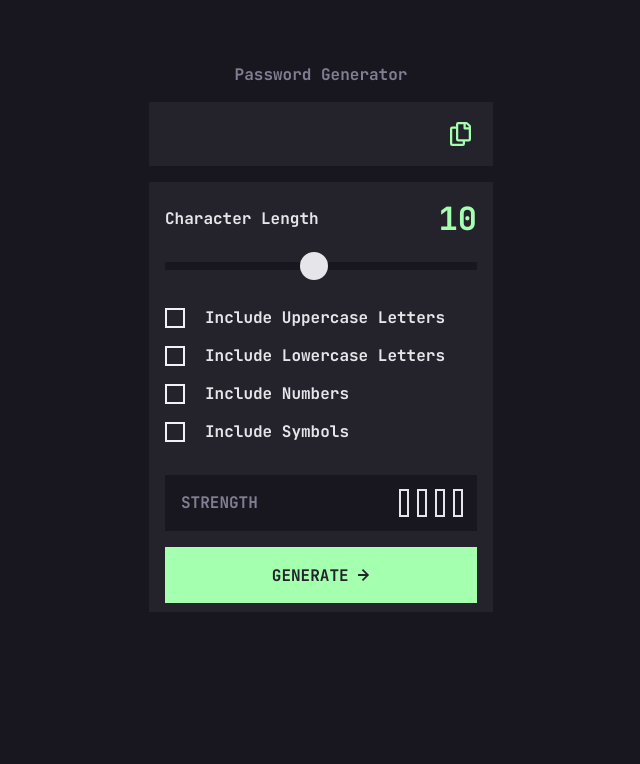
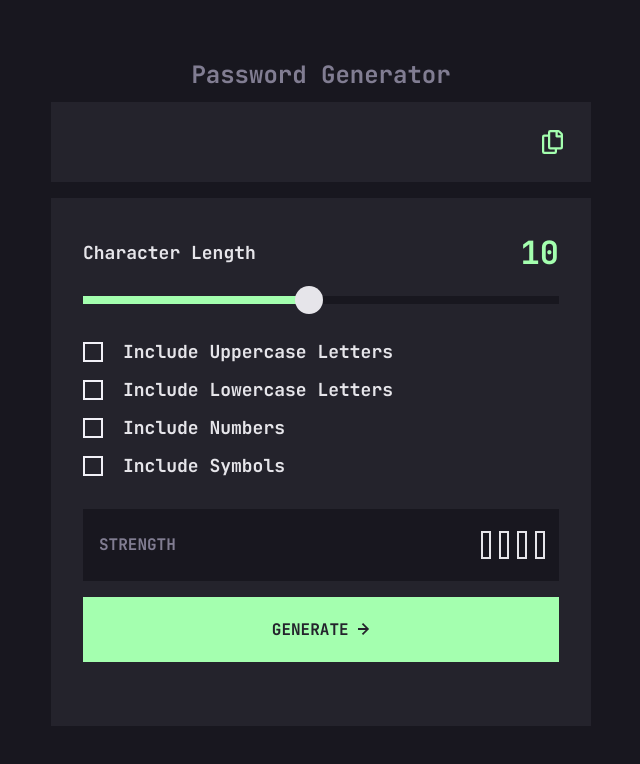
Before and after one commit to Beka-Merebashvili/Password-generator-app, a plain HTML site: page index.html in a window 1280 px wide. Shown: the whole page, without its empty margins (319-959 px from the left). Drawn offline with Linux system fonts and the light colour scheme.

Commit message:
fix slider

```diff
--- a/index.html
+++ b/index.html
@@ -22,7 +22,7 @@
       <p class="length" id="length">10</p>
     </div>
     <div class="slidecontainer">
-      <!-- <div class="line" id="line"></div> -->
+      <div class="line" id="line"></div>
       <input type="range" min="1" max="20" value="10" class="slider" id="password-length">
     </div>
     <div class="checkbox">
--- a/scripts/scripts.js
+++ b/scripts/scripts.js
@@ -8,7 +8,7 @@ const passdLength = document.getElementById('length');
 const checkbox =[...document.getElementsByClassName('checkbox-input')]
 const level = document.getElementById('level');
 const colorBox = document.getElementsByClassName('color-box');
-// const line = document.getElementById('line');
+const line = document.getElementById('line');
 const copy = document.getElementById('copy');
 const copied = document.getElementById('copyed');
 
@@ -20,10 +20,12 @@ copy.addEventListener('click', () => {
     tempInput.select();
     document.execCommand('copy');
     document.body.removeChild(tempInput);
-    copied.style.display = 'block';
-    setTimeout(function(){
-        copied.style.display = "none";
-      }, 2000);
+    if(textToCopy != '') {
+        copied.style.display = 'block';
+        setTimeout(function(){
+            copied.style.display = "none";
+          }, 2000);
+    }
 });
 
 
@@ -40,7 +42,7 @@ function generetePaswword() {
         setPassword += "0123456789"
     }
     if(symbols.checked){
-        setPassword += "~`!@#$%^&*()_-+={[}]|\:;'<,>.?/"
+        setPassword += "~`!@#$%^&*()_+={[}]:;'<,>.?/"
     }
 
     let generatedPassword = ''
@@ -59,6 +61,7 @@ function generetePaswword() {
 
 passwordLength.addEventListener("input" , () => {
     passdLength.textContent = passwordLength.value;
+    line.style.width = `${5*passwordLength.value}%`
 }) ;
 
 
--- a/styles/style.css
+++ b/styles/style.css
@@ -50,6 +50,7 @@ h1 {
   font-size: 18px;
   font-weight: 700;
   color: #A4FFAF;
+  /* transition: 0.2s; */
   display: none;
 }
 .genereted-password img {
@@ -93,6 +94,7 @@ h1 {
   background: #A4FFAF;
   position: absolute;
   top: 8px;
+  z-index: 1;
 }
 .slider {
     appearance: none;
@@ -112,6 +114,8 @@ h1 {
     border-radius: 50%;
     background: #E6E5EA;
     cursor: pointer;
+    position: relative;
+    z-index: 2;
   }
   .checkbox {
     display: flex;
@@ -198,3 +202,49 @@ h1 {
     color: #24232C;
     border: none;
   }
+
+
+
+
+  /* styles for desktop */
+
+
+  @media only screen and (min-width: 768px) {
+    h1 {
+      font-size: 24px;
+    }
+    .genereted-password {
+      width: 540px;
+      height: 80px;
+      padding: 0 28px 0 32px;
+    }
+    #password {
+      font-size: 32px;
+      width: 250px;
+    }
+    .main-container {
+      width: 540px;
+      height: 528px;
+      padding: 34px 32px 0 32px;
+    }
+    .character {
+      font-size: 18px;
+    }
+    .length {
+      font-size: 32px;
+    }
+    .slidecontainer {
+      width: 476px;
+    }
+    .checkbox label {
+      font-size: 18px;
+    }
+    .strengh {
+      width: 476px;
+      height: 72px;
+    }
+    button {
+      width: 476px;
+      height: 65px;
+    }
+  }
```
